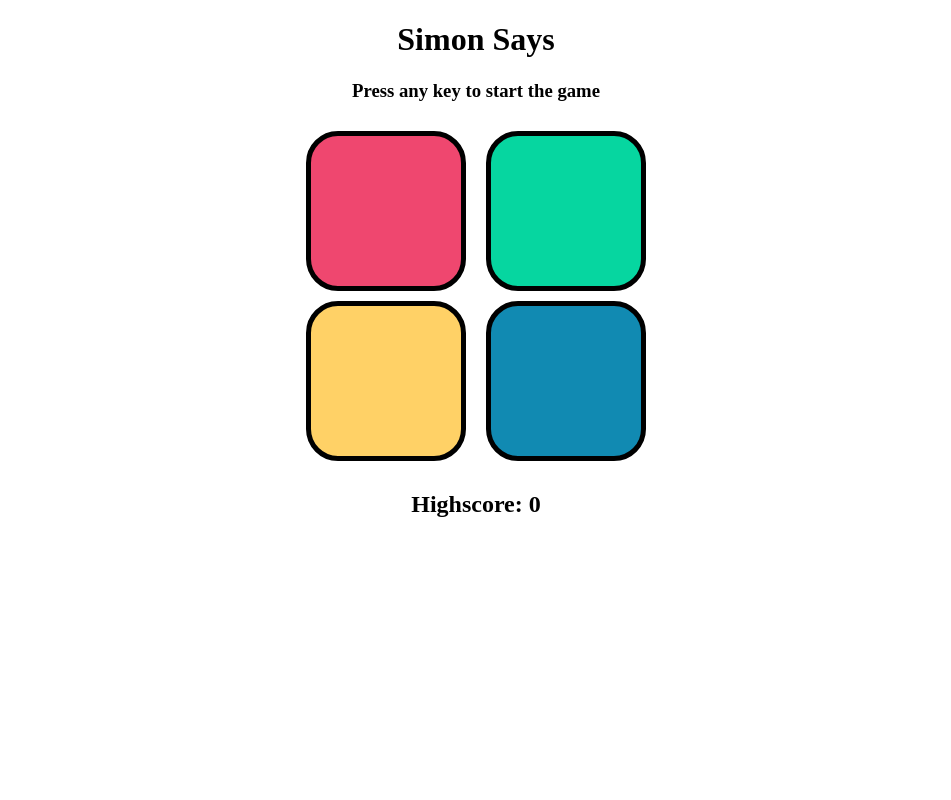
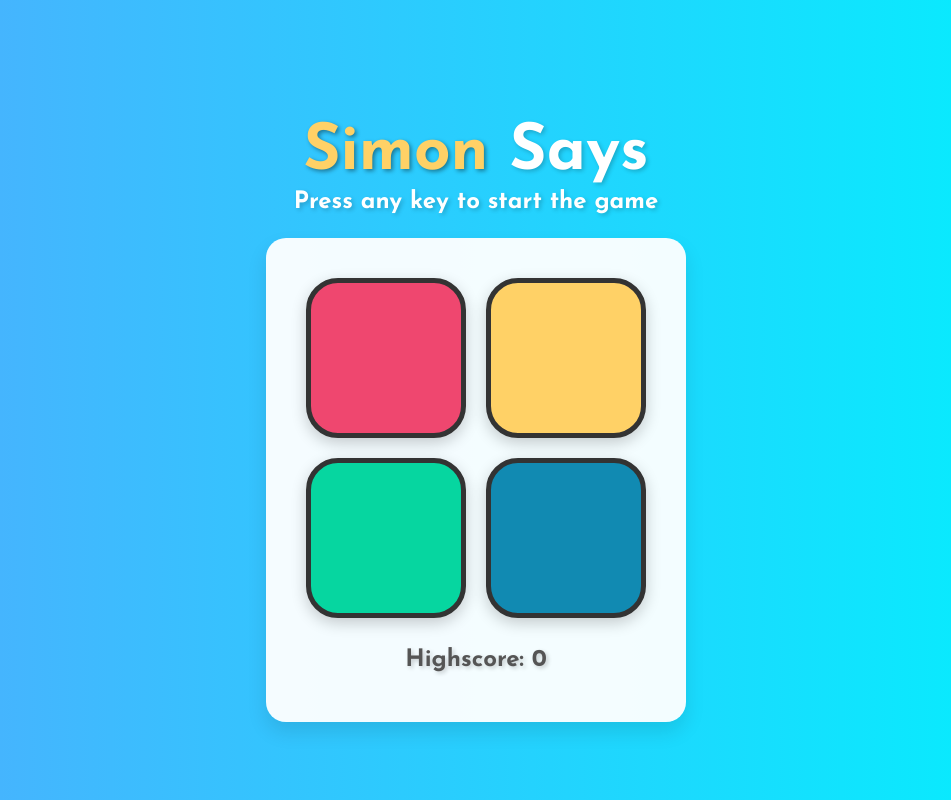
Before and after one commit to aimanfazal/simon-says-game, a plain HTML site: page index.html in a window 1280 px wide. Shown: the whole page, without its empty margins (164-1115 px from the left). Drawn offline with Linux system fonts and the light colour scheme.

Commit message:
Update style.css

```diff
--- a/style.css
+++ b/style.css
@@ -1,19 +1,77 @@
+body {
+    margin: 0;
+    font-family: 'Josefin Sans', sans-serif;
+    background: linear-gradient(to right, #4facfe, #00f2fe);
+    color: #333;
+    display: flex;
+    justify-content: center;
+    align-items: center;
+    flex-direction: column;
+    min-height: 100vh;
+    transition: background-color 0.2s;
+}
+
 h1,h3,h2 {
     text-align: center;
+    color: white;
+    text-shadow: 2px 2px 4px rgba(0,0,0,0.2);
+}
+
+h1 {
+    font-size: 4rem;
+    margin-bottom: 0;
+}
+
+h1 span {
+    color: #ffd166;
+    text-shadow: 2px 2px 4px rgba(0,0,0,0.4);
+}
+
+h3 {
+    font-size: 1.5rem;
+    margin-top: 5px;
+}
+
+h2 {
+    font-size: 1.5rem;
+    margin-top: 20px;
+    color: #555;
+}
+
+.game-container {
+    background-color: rgba(255, 255, 255, 0.95);
+    padding: 30px;
+    border-radius: 20px;
+    box-shadow: 0 10px 20px rgba(0,0,0,0.1);
+    display: flex;
+    flex-direction: column;
+    align-items: center;
 }
 
 .box-container {
     display: flex;
+    flex-direction: column;
+}
+
+.rowA, .rowB {
+    display: flex;
     justify-content: center;
-
 }
 
 .btn {
     width: 150px;
     height: 150px;
-    border: 5px solid black;
+    border: 5px solid #333;
     border-radius: 20%;
     margin: 10px;
+    box-shadow: 0 5px 15px rgba(0,0,0,0.2);
+    transition: transform 0.1s, box-shadow 0.1s, background-color 0.25s;
+    cursor: pointer;
+}
+
+.btn:active {
+    transform: translateY(2px);
+    box-shadow: 0 2px 8px rgba(0,0,0,0.2);
 }
 
 .bA {
@@ -34,13 +92,18 @@ h1,h3,h2 {
 
 .flash {
     background-color: white;
+    opacity: 1;
 }
 
 .userFlash {
     background-color: lime;
-    opacity: 75%;
+    opacity: 0.75;
 }
 
 .gameOver {
-    background-color: red;
+    background-color: red !important;
 }
+
+.gameOver .game-container {
+    box-shadow: 0 0 20px 10px rgba(255, 0, 0, 0.5);
+}
```
